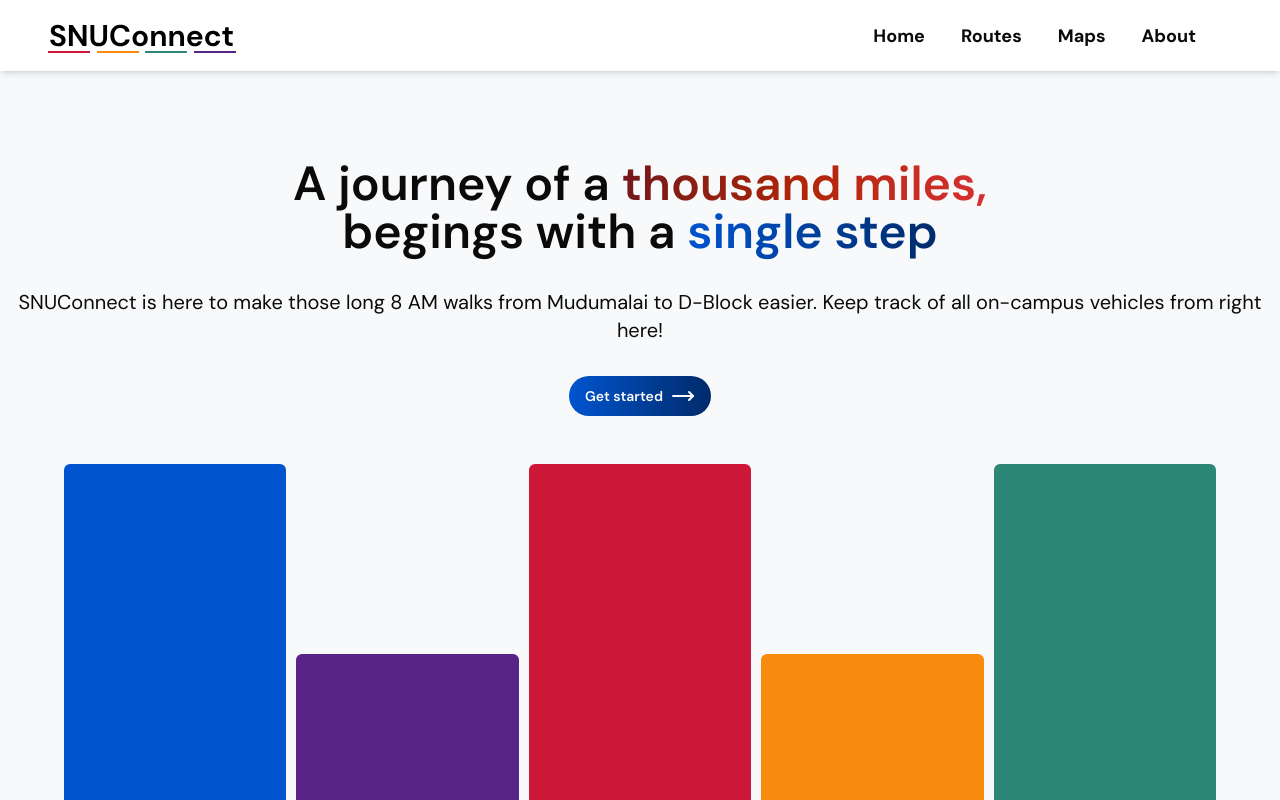
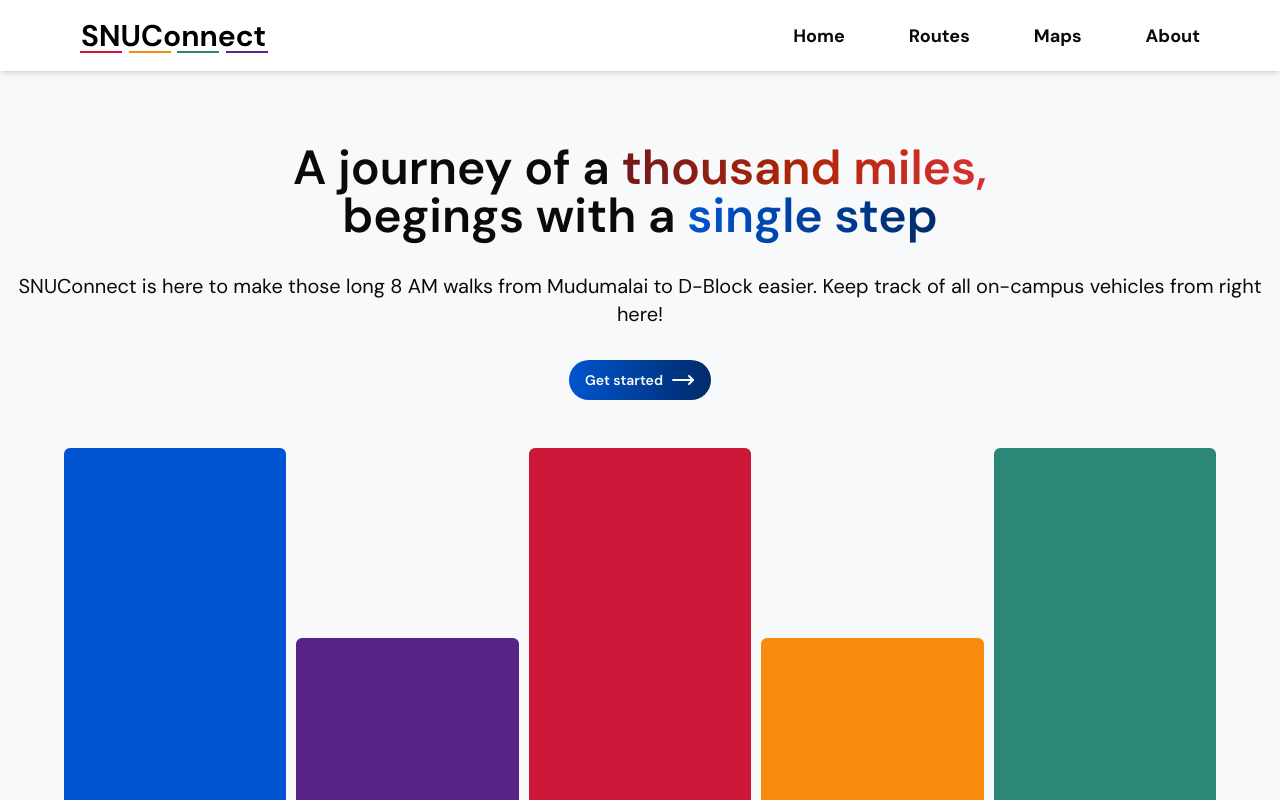
Before and after one commit to thearyanthegr8/snuconnect_frontend, a Next.js app: page / in a window 1280 px wide. Shown: the top 800 px of the page. Built offline with nearby package versions, Linux system fonts and the light colour scheme.

Commit message:
Fix: Padding and margin issues

```diff
--- a/src/app/layout.tsx
+++ b/src/app/layout.tsx
@@ -16,7 +16,7 @@ export default function RootLayout({
     <html lang="en">
       <body className={`${inter.className} bg-[#F8F9FA]`}>
         <Navbar />
-        <main className="min-h-screen">{children}</main>
+        <main className="min-h-screen py-16">{children}</main>
         <Footer />
       </body>
     </html>
--- a/src/app/maps/page.tsx
+++ b/src/app/maps/page.tsx
@@ -3,8 +3,8 @@ import Map from "./_map";
 
 function Page() {
   return (
-    <section className="w-full h-screen bg-red-100">
-      <div className="z-[100] absolute top-0 left-0 w-full h-screen flex justify-center items-center bg-black/40 p-12">
+    <section className="w-full h-screen bg-red-100 relative">
+      <div className="z-[100] absolute top-0 left-0 w-full min-h-screen h-full flex justify-center items-center bg-black/40 p-12">
         <h1 className="text-3xl font-bold text-white text-center">
           Will be functioning from 12th August
         </h1>
--- a/src/app/page.tsx
+++ b/src/app/page.tsx
@@ -11,9 +11,9 @@ export const metadata: Metadata = {
 
 export default function Home() {
   return (
-    <div className="mt- min-h-screen flex flex-col items-center">
-      <div className="h-[20vh]"></div>
-      <div className="flex flex-col items-center justify-center">
+    <div className="min-h-screen flex flex-col items-center">
+      {/* <div className="h-[20vh]"></div> */}
+      <div className="flex flex-col items-center justify-center pt-20">
         <div className="text-5xl font-semibold text-center">
           A journey of a{" "}
           <span className=" bg-gradient-to-r text-transparent bg-clip-text from-[#71191B] via-[#B02608] to-[#D73033]">
--- a/src/components/navbar/navbar.tsx
+++ b/src/components/navbar/navbar.tsx
@@ -5,9 +5,9 @@ import Link from "next/link";
 
 export default function Navbar() {
   return (
-    <div className="absolute py-4 w-full flex justify-between px-12 z-[1000] bg-white shadow-md">
+    <div className="absolute py-4 w-full flex justify-between px-20 z-[1000] bg-white shadow-md">
       <Image src={logo} alt="SNU-Connect" />
-      <div className="flex font-bold justify-evenly w-1/3">
+      <div className="flex font-bold gap-16">
         <Link className="my-auto h-fit text-lg" href="/">
           Home
         </Link>
```
